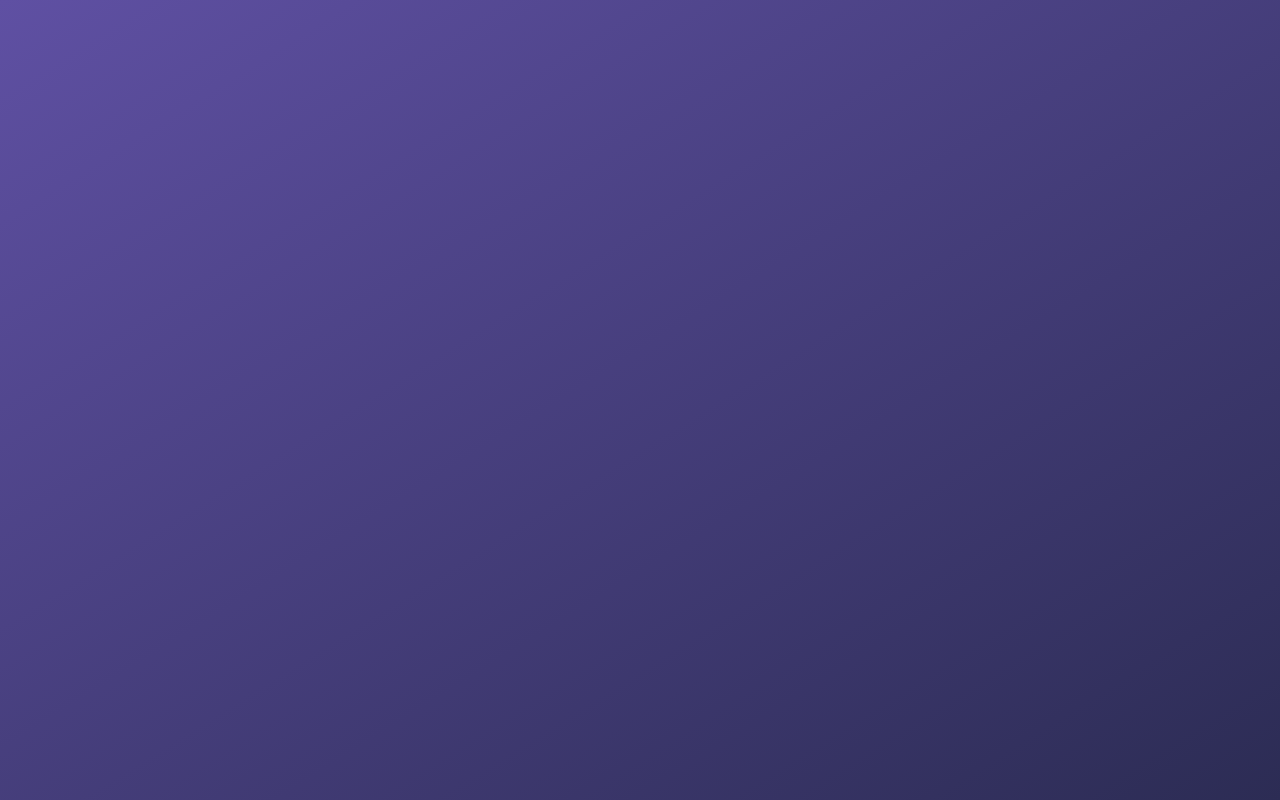
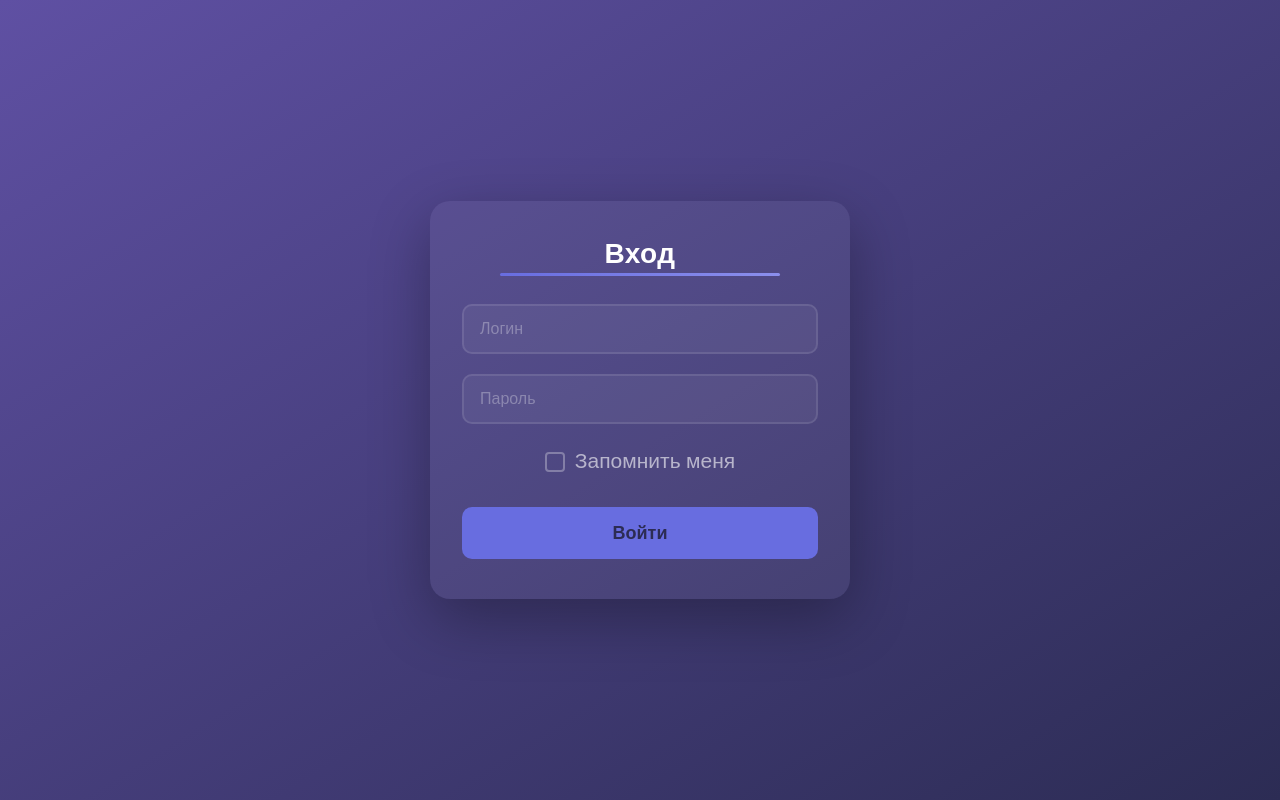
Before and after one commit to ksendel-coder/practice_project, a React (Vite) app: page /login in a window 1280 px wide. Before the commit this address had no page. Built offline with nearby package versions, Linux system fonts and the light colour scheme.

Commit message:
Реализовала вход

```diff
--- a/src/App/App.tsx
+++ b/src/App/App.tsx
@@ -11,6 +11,7 @@ import { Checkbox } from "../Components/UI/Checkbox";
 import { Pagination } from "../Components/UI/Pagination";
 import { BrowserRouter, Routes, Route } from "react-router-dom";
 import { CreateUser } from "../Components/Pages/CreateUser";
+import { Login } from "../Components/Pages/Login/Login";
 
 const genres = ['Все', 'Фантастика', 'Экшн', 'Драма', 'Комедия'];
 
@@ -90,6 +91,7 @@ function AppComponent() {
       <Routes>
         <Route path="/" element={<HomePage />} />
         <Route path="/createUser" element={<CreateUser />} />
+        <Route path="/login" element={<Login />} />
       </Routes>
     </BrowserRouter>
   );
--- a/src/Components/Pages/CreateUser/CreateUser.tsx
+++ b/src/Components/Pages/CreateUser/CreateUser.tsx
@@ -16,7 +16,7 @@ function CreateUserComponent() {
     },
   });
 
-  const onSubmit = () => (data: InferType<typeof createSchema>) => {
+  const onSubmit = (data: InferType<typeof createSchema>) => {
     console.log(data);
   };
 
--- a/src/Components/Pages/Login/Login.tsx
+++ b/src/Components/Pages/Login/Login.tsx
@@ -1 +1,73 @@
-import { memo } from "react";
+import { memo } from 'react';
+import { useForm, Controller } from 'react-hook-form';
+import styles from './Styles.module.scss';
+import { Button } from '../../UI/Button';
+import { Checkbox } from '../../UI/Checkbox';
+import { Input } from '../../UI/Input';
+import { loginSchema } from './schema';
+import { yupResolver } from '@hookform/resolvers/yup';
+import { InferType } from "yup";
+
+function LoginComponent() {
+  const loginForm = useForm({
+    resolver: yupResolver(loginSchema),
+    defaultValues: {
+    username: '',
+    password: '',
+    },
+  });
+
+  const onSubmit = (data: InferType<typeof loginSchema>) => {
+    console.log(data);
+  };
+
+  return (
+    <div className={styles.container}>
+      <form className={styles.container_form} onSubmit={loginForm.handleSubmit(onSubmit)}>
+        <h2 className={styles.container_title}>{'Вход'}</h2>
+        <Controller
+          name="username"
+          control={loginForm.control}
+          render={({ field }) => (
+            <Input
+              name={field.name}
+              type="text"
+              value={field.value}
+              onChange={field.onChange}
+              error={loginForm.formState.errors.username?.message}
+              placeholder="Логин"
+            />
+          )}
+        />
+        <Controller
+          name="password"
+          control={loginForm.control}
+          render={({ field }) => (
+            <Input
+              name={field.name}
+              value={field.value}
+              onChange={field.onChange}
+              error={loginForm.formState.errors.password?.message}
+              placeholder="Пароль"
+              type="password"
+            />
+          )}
+        />
+        <Controller
+          name="remember"
+          control={loginForm.control}
+          render={({ field }) => (
+            <Checkbox label="Запомнить меня" isActive={field.value} onChange={() => field.onChange(!field.value)} />
+          )}
+        />
+        <div className={styles.container_buttons}>
+          <Button type="submit" size="main" color="primary">
+            {'Войти'}
+          </Button>
+        </div>
+      </form>
+    </div>
+  );
+}
+
+export const Login = memo(LoginComponent);
--- a/src/Components/Pages/Login/Styles.module.scss
+++ b/src/Components/Pages/Login/Styles.module.scss
@@ -0,0 +1,79 @@
+.container {
+  display: flex;
+  align-items: center;
+  justify-content: center;
+  min-height: 100vh;
+}
+
+.container_form {
+  width: 100%;
+  max-width: 420px;
+  padding: 40px 32px;
+  background: #ffffff0d;
+  border-radius: 20px;
+  box-shadow: 0 20px 60px rgba(0, 0, 0, 0.3);
+  display: flex;
+  flex-direction: column;
+  gap: 20px;
+  transition: all 0.3s ease;
+
+  &:hover {
+    box-shadow: 0 24px 70px rgba(0, 0, 0, 0.4);
+  }
+}
+
+.container_title {
+  font-family: inherit;
+  font-size: 28px;
+  font-weight: 700;
+  color: #FFFFFF;
+  text-align: center;
+  margin: 0 0 8px 0;
+  letter-spacing: 0.5px;
+
+  &::after {
+    content: '';
+    display: block;
+    width: 280px;
+    height: 3px;
+    margin: 5px auto 0;
+    background: linear-gradient(90deg, #686DE0, #8B8FEC);
+    border-radius: 2px;
+    transition: none;
+    transform: none;
+  }
+}
+
+.container_buttons {
+  display: flex;
+  flex-direction: column;
+  gap: 12px;
+  margin-top: 8px;
+
+  button {
+    width: 100%;
+    padding: 14px;
+    font-size: 18px;
+    border-radius: 10px;
+  }
+}
+
+// 🔹 Ссылка на вход (опционально)
+.container_loginLink {
+  text-align: center;
+  font-size: 14px;
+  color: rgba(255, 255, 255, 0.5);
+  margin-top: 8px;
+
+  a {
+    color: #686DE0;
+    text-decoration: none;
+    font-weight: 600;
+    transition: color 0.3s ease;
+
+    &:hover {
+      color: #8B8FEC;
+      text-decoration: underline;
+    }
+  }
+}
--- a/src/Components/Pages/Login/index.ts
+++ b/src/Components/Pages/Login/index.ts
@@ -0,0 +1 @@
+export {Login} from './Login'
--- a/src/Components/Pages/Login/schema.ts
+++ b/src/Components/Pages/Login/schema.ts
@@ -0,0 +1,7 @@
+import * as yup from 'yup';
+
+export const loginSchema = yup.object().shape({
+    username: yup.string().required('Введите имя пользователя').min(2, 'Минимально 2 символа').max(15, 'Максимально 15 символов'),
+    password: yup.string().required('Введите пароль').min(10,'Минимально 10 символов'),
+    remember: yup.boolean().optional().default(false),
+})
```
